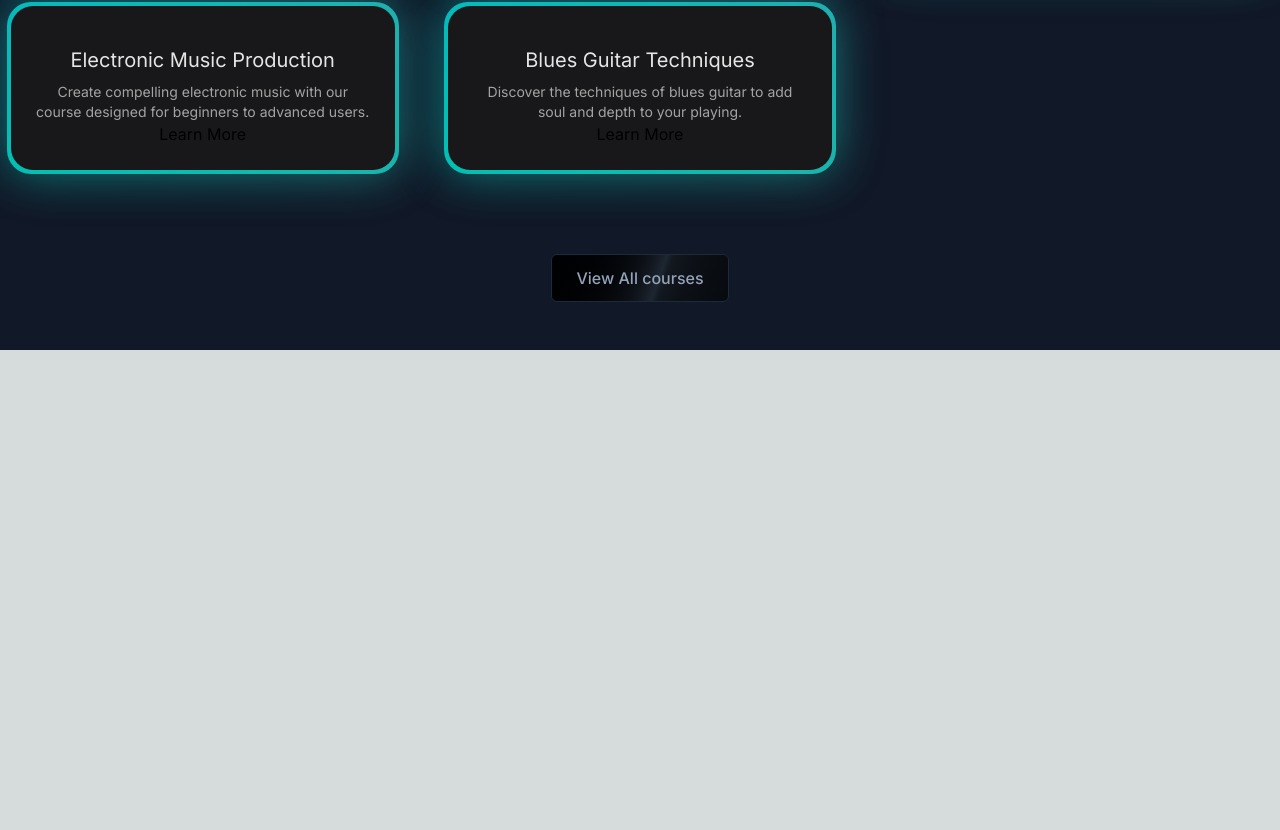
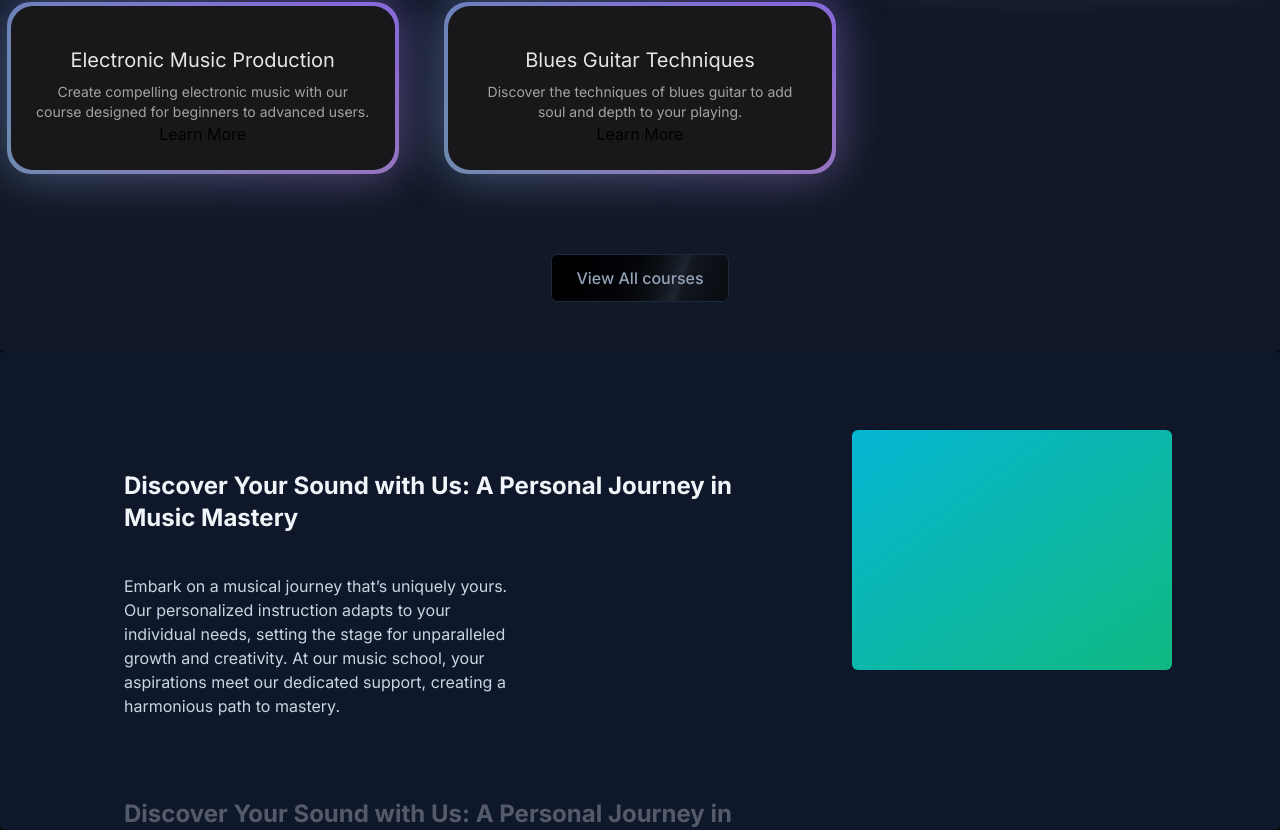
Before and after one commit to sutharrahul/music-courses, a Next.js app: page / in a window 1280 px wide. Shown: the part 1022-1852 px from the top of the page. Before the commit the page ends 1372 px from the top, so only its background shows below. Built offline with nearby package versions, Linux system fonts and the light colour scheme.

Commit message:
sticky scroll create

```diff
--- a/src/app/page.tsx
+++ b/src/app/page.tsx
@@ -1,11 +1,13 @@
 import FeaturedCourses from "@/components/FeaturedCourses";
 import HeroSection from "@/components/HeroSection";
+import WhyChooseUs from "@/components/WhyChooseUs";
 
 export default function Home() {
   return (
     <main className="min-h-screen bg-black/[0.96] antialiased bg-grid-white/[0.02]">
       <HeroSection />
       <FeaturedCourses />
+      <WhyChooseUs />
     </main>
   );
 }
--- /dev/null
+++ b/src/components/WhyChooseUs.tsx
@@ -0,0 +1,44 @@
+"use client";
+
+import { StickyScroll } from "./ui/sticky-scroll-reveal";
+
+const musicSchoolContent = [
+  {
+    title: "Discover Your Sound with Us: A Personal Journey in Music Mastery",
+    description:
+      "Embark on a musical journey that’s uniquely yours. Our personalized instruction adapts to your individual needs, setting the stage for unparalleled growth and creativity. At our music school, your aspirations meet our dedicated support, creating a harmonious path to mastery.",
+  },
+  {
+    title: "Discover Your Sound with Us: A Personal Journey in Music Mastery",
+    description:
+      "Embark on a musical journey that’s uniquely yours. Our personalized instruction adapts to your individual needs, setting the stage for unparalleled growth and creativity. At our music school, your aspirations meet our dedicated support, creating a harmonious path to mastery.",
+  },
+  {
+    title: "Discover Your Sound with Us: A Personal Journey in Music Mastery",
+    description:
+      "Embark on a musical journey that’s uniquely yours. Our personalized instruction adapts to your individual needs, setting the stage for unparalleled growth and creativity. At our music school, your aspirations meet our dedicated support, creating a harmonious path to mastery.",
+  },
+  {
+    title: "Live Feedback & Engagement",
+    description:
+      "Immerse yourself in an interactive learning experience where feedback is immediate, just like real-time changes in a collaborative project. This approach enhances your understanding and mastery of music concepts and performance techniques.",
+  },
+  {
+    title: "Cutting-Edge Curriculum",
+    description:
+      "Our curriculum is continuously updated to include the latest music education trends and technologies, ensuring you’re always learning with the most current and effective methods. Say goodbye to outdated materials and welcome an education that evolves with the industry.",
+  },
+  {
+    title: "Limitless Learning Opportunities",
+    description:
+      "With our expansive resource library and dynamic course offerings, you’ll never find yourself without something new to explore. Our platform provides continuous opportunities for growth, ensuring your musical skills are always advancing.",
+  },
+];
+
+export default function WhyChooseUs() {
+  return (
+    <div>
+      <StickyScroll content={musicSchoolContent} />
+    </div>
+  );
+}
--- /dev/null
+++ b/src/components/ui/sticky-scroll-reveal.tsx
@@ -0,0 +1,112 @@
+"use client";
+import React, { useEffect, useRef, useState } from "react";
+import { useMotionValueEvent, useScroll } from "framer-motion";
+import { motion } from "framer-motion";
+import { cn } from "@/utils/cn";
+
+export const StickyScroll = ({
+  content,
+  contentClassName,
+}: {
+  content: {
+    title: string;
+    description: string;
+    content?: React.ReactNode | any;
+  }[];
+  contentClassName?: string;
+}) => {
+  const [activeCard, setActiveCard] = React.useState(0);
+  const ref = useRef<any>(null);
+  const { scrollYProgress } = useScroll({
+    // uncomment line 22 and comment line 23 if you DONT want the overflow container and want to have it change on the entire page scroll
+    // target: ref
+    container: ref,
+    offset: ["start start", "end start"],
+  });
+  const cardLength = content.length;
+
+  useMotionValueEvent(scrollYProgress, "change", (latest) => {
+    const cardsBreakpoints = content.map((_, index) => index / cardLength);
+    const closestBreakpointIndex = cardsBreakpoints.reduce(
+      (acc, breakpoint, index) => {
+        const distance = Math.abs(latest - breakpoint);
+        if (distance < Math.abs(latest - cardsBreakpoints[acc])) {
+          return index;
+        }
+        return acc;
+      },
+      0
+    );
+    setActiveCard(closestBreakpointIndex);
+  });
+
+  const backgroundColors = [
+    "var(--slate-900)",
+    "var(--black)",
+    "var(--neutral-900)",
+  ];
+  const linearGradients = [
+    "linear-gradient(to bottom right, var(--cyan-500), var(--emerald-500))",
+    "linear-gradient(to bottom right, var(--pink-500), var(--indigo-500))",
+    "linear-gradient(to bottom right, var(--orange-500), var(--yellow-500))",
+  ];
+
+  const [backgroundGradient, setBackgroundGradient] = useState(
+    linearGradients[0]
+  );
+
+  useEffect(() => {
+    setBackgroundGradient(linearGradients[activeCard % linearGradients.length]);
+  }, [activeCard]);
+
+  return (
+    <motion.div
+      animate={{
+        backgroundColor: backgroundColors[activeCard % backgroundColors.length],
+      }}
+      className="h-[30rem] overflow-y-auto flex justify-center relative space-x-10 rounded-md p-10"
+      ref={ref}
+    >
+      <div className="div relative flex items-start px-4">
+        <div className="max-w-2xl">
+          {content.map((item, index) => (
+            <div key={item.title + index} className="my-20">
+              <motion.h2
+                initial={{
+                  opacity: 0,
+                }}
+                animate={{
+                  opacity: activeCard === index ? 1 : 0.3,
+                }}
+                className="text-2xl font-bold text-slate-100"
+              >
+                {item.title}
+              </motion.h2>
+              <motion.p
+                initial={{
+                  opacity: 0,
+                }}
+                animate={{
+                  opacity: activeCard === index ? 1 : 0.3,
+                }}
+                className="text-kg text-slate-300 max-w-sm mt-10"
+              >
+                {item.description}
+              </motion.p>
+            </div>
+          ))}
+          <div className="h-40" />
+        </div>
+      </div>
+      <div
+        style={{ background: backgroundGradient }}
+        className={cn(
+          "hidden lg:block h-60 w-80 rounded-md bg-white sticky top-10 overflow-hidden",
+          contentClassName
+        )}
+      >
+        {content[activeCard].content ?? null}
+      </div>
+    </motion.div>
+  );
+};
```
